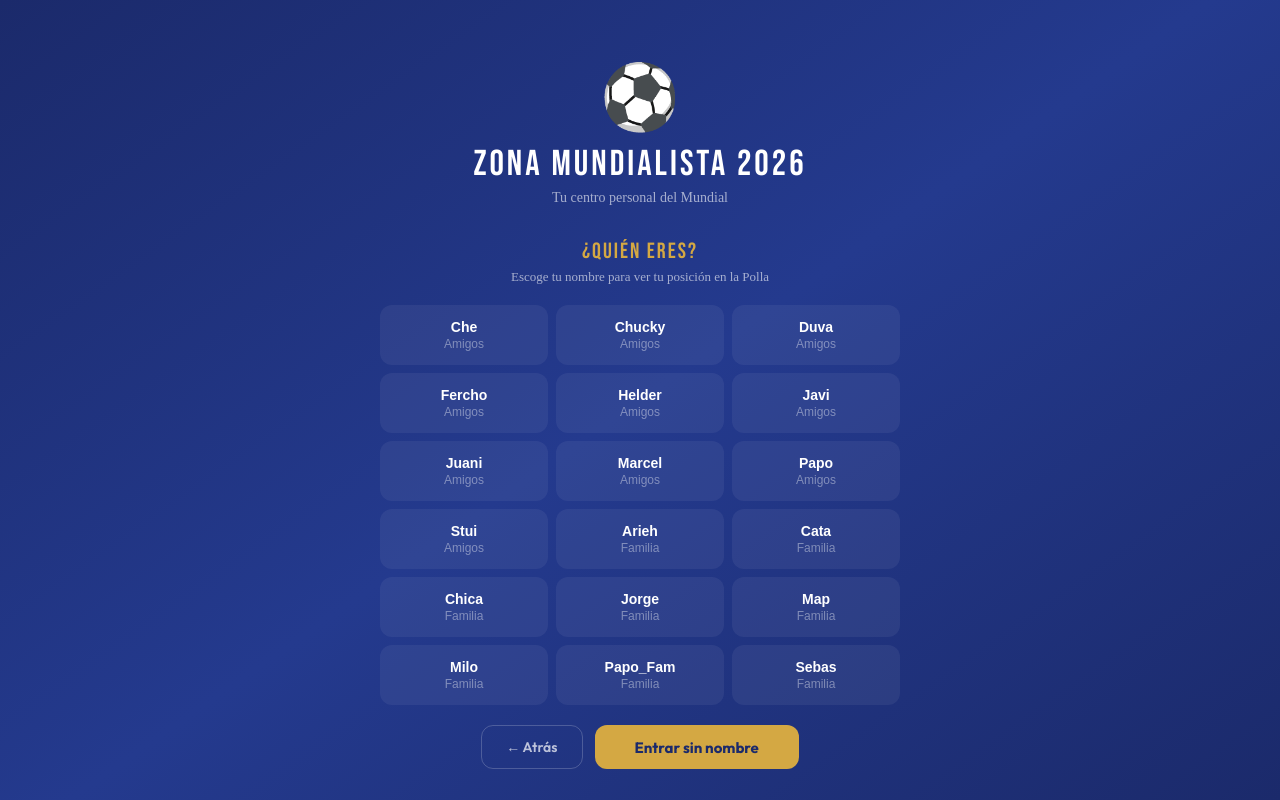
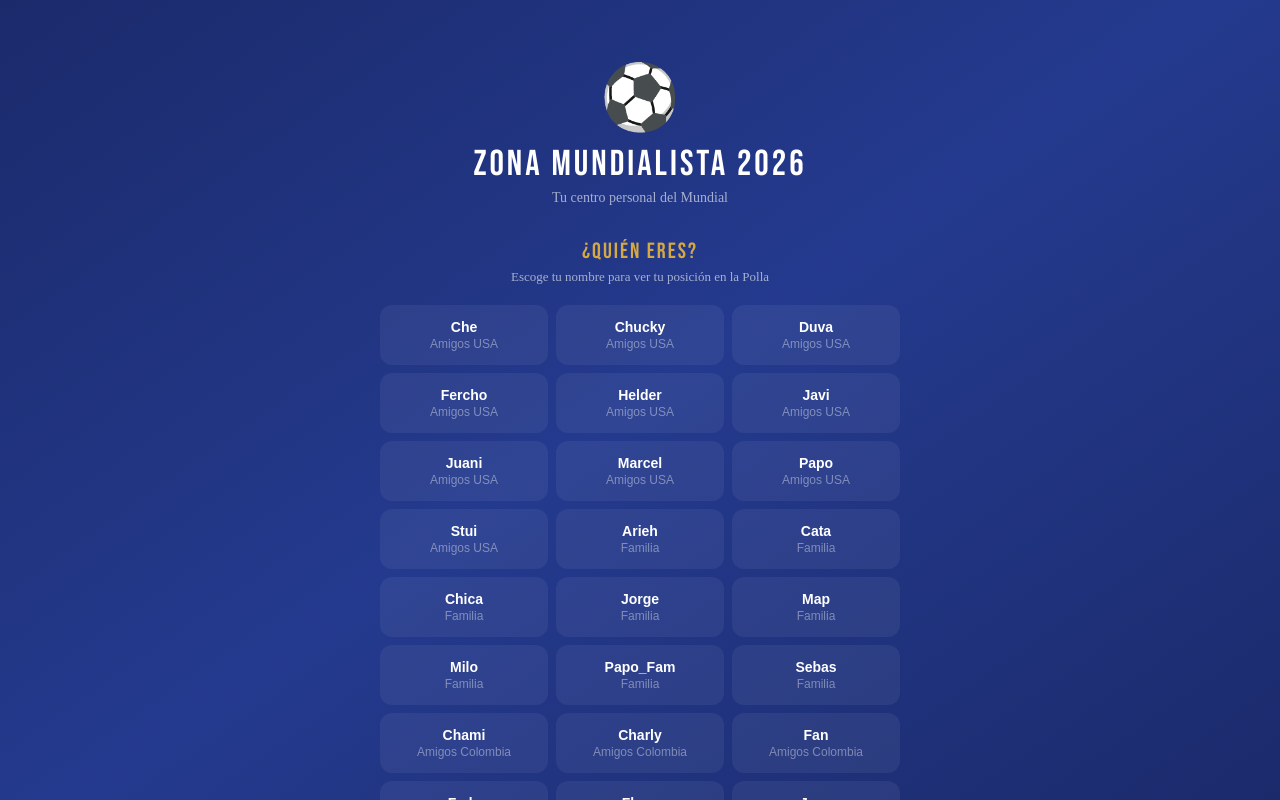
Before and after one commit to papsTrue73/worldcup-papo, a React (Vite) app: page / in a window 1280 px wide. Both pictures are taken after a click on the button "Saltar →". Built offline with nearby package versions, Linux system fonts and the light colour scheme.

Commit message:
update app

```diff
--- a/src/App.jsx
+++ b/src/App.jsx
@@ -105,7 +105,7 @@ const LANG = {
     importDesc: "Pega datos JSON de los participantes. Usa el convertidor de Excel para generar el JSON desde los archivos .xlsx",
     importBtn: "📋 Importar JSON", importClose: "Cerrar", importGo: "Importar",
     imported: "importado", importedPlural: "importados",
-    friends: "AMIGOS", family: "FAMILIA", players: "jugadores",
+    friends_usa: "AMIGOS USA", friends_co: "AMIGOS COLOMBIA", family: "FAMILIA", players: "jugadores",
     showDemo: "Datos demo", noPlayers: "Sin jugadores. Importa datos o activa el demo.",
     pos: "Pos", name: "Nombre", resultsCol: "Resultado", exactCol: "Exacto",
     groupCol: "Grupo", bonusCol: "Bonos", totalCol: "Total",
@@ -190,7 +190,7 @@ const LANG = {
     importDesc: "Paste JSON data from participants. Use the Excel converter to generate JSON from .xlsx files",
     importBtn: "📋 Import JSON", importClose: "Close", importGo: "Import",
     imported: "imported", importedPlural: "imported",
-    friends: "FRIENDS", family: "FAMILY", players: "players",
+    friends_usa: "FRIENDS USA", friends_co: "FRIENDS COLOMBIA", family: "FAMILY", players: "players",
     showDemo: "Demo data", noPlayers: "No players. Import data or enable demo.",
     pos: "Pos", name: "Name", resultsCol: "Results", exactCol: "Exact",
     groupCol: "Groups", bonusCol: "Bonus", totalCol: "Total",
@@ -355,34 +355,34 @@ const DEMO_DATA = {
 };
 
 const DEMO_PLAYERS = [
-  {name:"Che",group:"friends",champion:"Argentina",goldenBoot:"Álvarez",
+  {name:"Che",group:"friends_usa",champion:"Argentina",goldenBoot:"Álvarez",
     groupWinners:{A:"Mexico",B:"Canada",C:"Brazil",D:"USA",E:"Germany",F:"Netherlands",G:"Belgium",H:"Uruguay",I:"France",J:"Argentina",K:"Colombia",L:"England"},
     matches:{0:{r:"W",h:1,a:0},1:{r:"D",h:1,a:1},2:{r:"W",h:2,a:1},3:{r:"W",h:3,a:0}}},
-  {name:"Chucky",group:"friends",champion:"Argentina",goldenBoot:"Mbappé",
+  {name:"Chucky",group:"friends_usa",champion:"Argentina",goldenBoot:"Mbappé",
     groupWinners:{A:"Mexico",B:"Canada",C:"Brazil",D:"USA",E:"Germany",F:"Netherlands",G:"Belgium",H:"Spain",I:"France",J:"Argentina",K:"Portugal",L:"England"},
     matches:{0:{r:"W",h:2,a:1},1:{r:"D",h:1,a:1},2:{r:"W",h:1,a:0},3:{r:"W",h:2,a:0}}},
-  {name:"Duva",group:"friends",champion:"Brazil",goldenBoot:"Vinícius Jr.",
+  {name:"Duva",group:"friends_usa",champion:"Brazil",goldenBoot:"Vinícius Jr.",
     groupWinners:{A:"Mexico",B:"Switzerland",C:"Brazil",D:"Türkiye",E:"Ecuador",F:"Japan",G:"Egypt",H:"Uruguay",I:"France",J:"Argentina",K:"Colombia",L:"Croatia"},
     matches:{0:{r:"D",h:1,a:1},1:{r:"W",h:2,a:0},2:{r:"W",h:3,a:1},3:{r:"D",h:1,a:1}}},
-  {name:"Fercho",group:"friends",champion:"Spain",goldenBoot:"Yamal",
+  {name:"Fercho",group:"friends_usa",champion:"Spain",goldenBoot:"Yamal",
     groupWinners:{A:"South Korea",B:"Canada",C:"Morocco",D:"USA",E:"Germany",F:"Netherlands",G:"Belgium",H:"Spain",I:"France",J:"Argentina",K:"Portugal",L:"England"},
     matches:{0:{r:"W",h:3,a:0},1:{r:"D",h:0,a:0},2:{r:"W",h:2,a:0},3:{r:"W",h:3,a:1}}},
-  {name:"Helder",group:"friends",champion:"France",goldenBoot:"Haaland",
+  {name:"Helder",group:"friends_usa",champion:"France",goldenBoot:"Haaland",
     groupWinners:{A:"Mexico",B:"Canada",C:"Brazil",D:"USA",E:"Germany",F:"Japan",G:"Belgium",H:"Spain",I:"France",J:"Argentina",K:"Portugal",L:"England"},
     matches:{0:{r:"W",h:1,a:0},1:{r:"W",h:2,a:1},2:{r:"D",h:0,a:0},3:{r:"D",h:0,a:0}}},
-  {name:"Javi",group:"friends",champion:"Germany",goldenBoot:"Musiala",
+  {name:"Javi",group:"friends_usa",champion:"Germany",goldenBoot:"Musiala",
     groupWinners:{A:"Mexico",B:"Switzerland",C:"Brazil",D:"USA",E:"Germany",F:"Netherlands",G:"Belgium",H:"Spain",I:"Norway",J:"Argentina",K:"Colombia",L:"England"},
     matches:{0:{r:"L",h:0,a:2},1:{r:"D",h:1,a:1},2:{r:"W",h:2,a:1},3:{r:"L",h:0,a:1}}},
-  {name:"Juani",group:"friends",champion:"Argentina",goldenBoot:"Messi",
+  {name:"Juani",group:"friends_usa",champion:"Argentina",goldenBoot:"Messi",
     groupWinners:{A:"Mexico",B:"Canada",C:"Brazil",D:"USA",E:"Germany",F:"Netherlands",G:"Belgium",H:"Spain",I:"France",J:"Argentina",K:"Portugal",L:"England"},
     matches:{0:{r:"W",h:2,a:0},1:{r:"L",h:0,a:2},2:{r:"W",h:2,a:0},3:{r:"W",h:2,a:1}}},
-  {name:"Marcel",group:"friends",champion:"England",goldenBoot:"Kane",
+  {name:"Marcel",group:"friends_usa",champion:"England",goldenBoot:"Kane",
     groupWinners:{A:"Czechia",B:"Switzerland",C:"Morocco",D:"Türkiye",E:"Ecuador",F:"Japan",G:"Egypt",H:"Uruguay",I:"Norway",J:"Algeria",K:"Colombia",L:"England"},
     matches:{0:{r:"D",h:0,a:0},1:{r:"W",h:3,a:1},2:{r:"L",h:0,a:1},3:{r:"D",h:2,a:2}}},
-  {name:"Papo",group:"friends",champion:"Colombia",goldenBoot:"Luis Díaz",
+  {name:"Papo",group:"friends_usa",champion:"Colombia",goldenBoot:"Luis Díaz",
     groupWinners:{A:"Mexico",B:"Canada",C:"Brazil",D:"USA",E:"Germany",F:"Netherlands",G:"Belgium",H:"Spain",I:"France",J:"Argentina",K:"Colombia",L:"England"},
     matches:{0:{r:"W",h:2,a:1},1:{r:"D",h:1,a:1},2:{r:"W",h:2,a:0},3:{r:"D",h:1,a:1}}},
-  {name:"Stui",group:"friends",champion:"France",goldenBoot:"Mbappé",
+  {name:"Stui",group:"friends_usa",champion:"France",goldenBoot:"Mbappé",
     groupWinners:{A:"Mexico",B:"Switzerland",C:"Brazil",D:"USA",E:"Germany",F:"Japan",G:"Belgium",H:"Spain",I:"France",J:"Argentina",K:"Portugal",L:"Croatia"},
     matches:{0:{r:"W",h:2,a:1},1:{r:"W",h:3,a:1},2:{r:"D",h:1,a:1},3:{r:"D",h:0,a:0}}},
   {name:"Arieh",group:"family",champion:"Argentina",goldenBoot:"Mbappé",
@@ -409,6 +409,37 @@ const DEMO_PLAYERS = [
   {name:"Sebas",group:"family",champion:"Brazil",goldenBoot:"Vinícius Jr.",
     groupWinners:{A:"Mexico",B:"Canada",C:"Brazil",D:"USA",E:"Germany",F:"Japan",G:"Belgium",H:"Spain",I:"France",J:"Argentina",K:"Colombia",L:"England"},
     matches:{0:{r:"W",h:2,a:0},1:{r:"D",h:1,a:1},2:{r:"W",h:1,a:0},3:{r:"D",h:0,a:0}}},
+  // Amigos Colombia
+  {name:"Chami",group:"friends_co",champion:"Colombia",goldenBoot:"Luis Díaz",
+    groupWinners:{A:"Mexico",B:"Canada",C:"Brazil",D:"USA",E:"Germany",F:"Netherlands",G:"Belgium",H:"Spain",I:"France",J:"Argentina",K:"Colombia",L:"England"},
+    matches:{0:{r:"W",h:2,a:1},1:{r:"D",h:0,a:0},2:{r:"W",h:2,a:0},3:{r:"D",h:1,a:1}}},
+  {name:"Charly",group:"friends_co",champion:"Argentina",goldenBoot:"Messi",
+    groupWinners:{A:"Mexico",B:"Switzerland",C:"Brazil",D:"USA",E:"Germany",F:"Japan",G:"Belgium",H:"Spain",I:"France",J:"Argentina",K:"Portugal",L:"England"},
+    matches:{0:{r:"W",h:1,a:0},1:{r:"W",h:2,a:1},2:{r:"D",h:1,a:1},3:{r:"W",h:2,a:0}}},
+  {name:"Fan",group:"friends_co",champion:"Brazil",goldenBoot:"Vinícius Jr.",
+    groupWinners:{A:"Mexico",B:"Canada",C:"Morocco",D:"Türkiye",E:"Ecuador",F:"Netherlands",G:"Egypt",H:"Uruguay",I:"France",J:"Argentina",K:"Colombia",L:"Croatia"},
+    matches:{0:{r:"D",h:1,a:1},1:{r:"D",h:1,a:1},2:{r:"W",h:3,a:0},3:{r:"L",h:0,a:2}}},
+  {name:"Fede",group:"friends_co",champion:"Colombia",goldenBoot:"Jhon Durán",
+    groupWinners:{A:"Mexico",B:"Canada",C:"Brazil",D:"USA",E:"Germany",F:"Netherlands",G:"Belgium",H:"Spain",I:"France",J:"Argentina",K:"Colombia",L:"England"},
+    matches:{0:{r:"W",h:3,a:0},1:{r:"D",h:1,a:1},2:{r:"W",h:2,a:1},3:{r:"W",h:1,a:0}}},
+  {name:"Flaco",group:"friends_co",champion:"Spain",goldenBoot:"Yamal",
+    groupWinners:{A:"South Korea",B:"Switzerland",C:"Brazil",D:"USA",E:"Germany",F:"Netherlands",G:"Belgium",H:"Spain",I:"France",J:"Argentina",K:"Portugal",L:"England"},
+    matches:{0:{r:"W",h:2,a:1},1:{r:"L",h:0,a:1},2:{r:"D",h:0,a:0},3:{r:"D",h:2,a:2}}},
+  {name:"Jose",group:"friends_co",champion:"Argentina",goldenBoot:"Mbappé",
+    groupWinners:{A:"Mexico",B:"Canada",C:"Brazil",D:"USA",E:"Germany",F:"Netherlands",G:"Belgium",H:"Spain",I:"France",J:"Argentina",K:"Portugal",L:"England"},
+    matches:{0:{r:"W",h:2,a:0},1:{r:"D",h:1,a:1},2:{r:"W",h:1,a:0},3:{r:"W",h:3,a:1}}},
+  {name:"Juan",group:"friends_co",champion:"France",goldenBoot:"Haaland",
+    groupWinners:{A:"Mexico",B:"Switzerland",C:"Brazil",D:"USA",E:"Germany",F:"Japan",G:"Belgium",H:"Spain",I:"France",J:"Argentina",K:"Colombia",L:"Croatia"},
+    matches:{0:{r:"L",h:0,a:2},1:{r:"W",h:2,a:0},2:{r:"W",h:2,a:0},3:{r:"D",h:0,a:0}}},
+  {name:"Kiko",group:"friends_co",champion:"Colombia",goldenBoot:"Luis Díaz",
+    groupWinners:{A:"Mexico",B:"Canada",C:"Brazil",D:"Paraguay",E:"Ecuador",F:"Netherlands",G:"Belgium",H:"Spain",I:"France",J:"Argentina",K:"Colombia",L:"England"},
+    matches:{0:{r:"W",h:1,a:0},1:{r:"D",h:2,a:2},2:{r:"W",h:2,a:1},3:{r:"W",h:2,a:0}}},
+  {name:"Lucho",group:"friends_co",champion:"Germany",goldenBoot:"Musiala",
+    groupWinners:{A:"Mexico",B:"Canada",C:"Brazil",D:"USA",E:"Germany",F:"Netherlands",G:"Belgium",H:"Uruguay",I:"Norway",J:"Argentina",K:"Portugal",L:"England"},
+    matches:{0:{r:"D",h:0,a:0},1:{r:"W",h:3,a:1},2:{r:"L",h:0,a:1},3:{r:"W",h:2,a:1}}},
+  {name:"Mario",group:"friends_co",champion:"Colombia",goldenBoot:"Jhon Durán",
+    groupWinners:{A:"Mexico",B:"Canada",C:"Brazil",D:"USA",E:"Germany",F:"Netherlands",G:"Belgium",H:"Spain",I:"France",J:"Argentina",K:"Colombia",L:"England"},
+    matches:{0:{r:"W",h:2,a:1},1:{r:"D",h:1,a:1},2:{r:"W",h:2,a:0},3:{r:"W",h:1,a:0}}},
 ];
 
 // ─────────────────────────────────────────────
@@ -1572,7 +1603,8 @@ function PredictionsPage({fixtures,uploaded,setUploaded}) {
   }, [autoLoaded, sheetConnected, uploaded.length]);
 
   const all=[...(showDemo?DEMO_PLAYERS:[]),...uploaded];
-  const fri=all.filter(p=>p.group==="friends");
+  const fri=all.filter(p=>p.group==="friends_usa");
+  const co=all.filter(p=>p.group==="friends_co");
   const fam=all.filter(p=>p.group==="family");
 
   // Parse Google Sheet ID from URL or raw ID
@@ -1671,7 +1703,7 @@ function PredictionsPage({fixtures,uploaded,setUploaded}) {
             const aVal=parseInt(row[gvIdx]);
             if(isNaN(hVal)&&isNaN(aVal)) continue;
             const result=!isNaN(hVal)&&!isNaN(aVal)?(hVal>aVal?"W":hVal<aVal?"L":"D"):"D";
-            if(!players[name]) players[name]={name,group:"friends",champion:"",goldenBoot:"",groupWinners:{},matches:{},uploaded:true};
+            if(!players[name]) players[name]={name,group:"friends_usa",champion:"",goldenBoot:"",groupWinners:{},matches:{},uploaded:true};
             players[name].matches[matchNum-1]={r:result,h:isNaN(hVal)?0:hVal,a:isNaN(aVal)?0:aVal};
           }
         }
@@ -1763,7 +1795,7 @@ function PredictionsPage({fixtures,uploaded,setUploaded}) {
       <div style={{background:"#FFFFFF",border:"1px solid rgba(0,0,0,.08)",borderRadius:16,padding:24,marginBottom:20}}>
         <div style={{display:"flex",justifyContent:"space-between",alignItems:"center",flexWrap:"wrap",gap:16}}>
           <div><div style={{fontFamily:fb,fontSize:32,letterSpacing:2,color:"#1B2A6B"}}>{sel.name}</div>
-            <span style={{fontSize:12,fontWeight:700,padding:"3px 12px",borderRadius:20,background:sel.group==="friends"?"rgba(6,182,212,.12)":"rgba(244,63,94,.12)",color:sel.group==="friends"?"#1B2A6B":"#009B3A",marginTop:6,display:"inline-block"}}>{sel.group==="friends"?t.friends.charAt(0).toUpperCase()+t.friends.slice(1).toLowerCase():t.family.charAt(0).toUpperCase()+t.family.slice(1).toLowerCase()}</span></div>
+            <span style={{fontSize:12,fontWeight:700,padding:"3px 12px",borderRadius:20,background:sel.group==="friends_usa"?"#1B2A6B15":sel.group==="friends_co"?"#D4A84320":"#C8102E15",color:sel.group==="friends_usa"?"#1B2A6B":sel.group==="friends_co"?"#B8860B":"#C8102E",marginTop:6,display:"inline-block"}}>{sel.group==="friends_usa"?"Amigos USA":sel.group==="friends_co"?"Amigos Colombia":"Familia"}</span></div>
           <div style={{textAlign:"center"}}><div style={{fontFamily:fb,fontSize:48,color:"#D4A843"}}>{pts.total}</div><div style={{fontSize:12,fontWeight:700,color:"#4B5563"}}>PUNTOS</div></div>
         </div>
         <div style={{display:"grid",gridTemplateColumns:mobile?"repeat(2,1fr)":"repeat(4,1fr)",gap:10,marginTop:20}}>
@@ -1817,13 +1849,14 @@ function PredictionsPage({fixtures,uploaded,setUploaded}) {
     </div>}
     {/* Filters */}
     <div style={{display:"flex",gap:6,marginBottom:20,alignItems:"center",flexWrap:"wrap"}}>
-      {[{id:"all",l:"Todos"},{id:"friends",l:"Amigos"},{id:"family",l:"Familia"}].map(f=>(
+      {[{id:"all",l:"Todos"},{id:"friends_usa",l:"Amigos USA"},{id:"friends_co",l:"Amigos Colombia"},{id:"family",l:"Familia"}].map(f=>(
         <button key={f.id} onClick={()=>setFilter(f.id)} style={{padding:"7px 16px",borderRadius:8,border:"1px solid rgba(0,0,0,.08)",cursor:"pointer",fontSize:12,fontWeight:600,fontFamily:ff,background:filter===f.id?"#1B2A6B":"#FFFFFF",color:filter===f.id?"#FFFFFF":"#4B5563"}}>{f.l}</button>))}
       <label style={{marginLeft:"auto",display:"flex",alignItems:"center",gap:6,cursor:"pointer",fontSize:12,color:"#4B5563"}}>
         <input type="checkbox" checked={showDemo} onChange={e=>setShowDemo(e.target.checked)}/> {t.showDemo}</label>
     </div>
     <div style={{display:"flex",flexDirection:"column",gap:24}}>
-      {(filter==="all"||filter==="friends")&&board(fri,t.friends,"#1B2A6B","friends")}
+      {(filter==="all"||filter==="friends_usa")&&board(fri,t.friends_usa,"#1B2A6B","friends_usa")}
+      {(filter==="all"||filter==="friends_co")&&board(co,t.friends_co,"#D4A843","friends_co")}
       {(filter==="all"||filter==="family")&&board(fam,t.family,"#C8102E","family")}
       {fri.length===0&&fam.length===0&&<div style={{textAlign:"center",padding:40,color:"#4B5563"}}>{t.noPlayers}</div>}
     </div>
@@ -2110,7 +2143,7 @@ function WelcomeScreen({onComplete, players}) {
                   cursor:"pointer",textAlign:"center",transition:"all .15s",
                 }}>
                   <div style={{fontSize:14,fontWeight:600,color:selName===p.name?"#D4A843":"#FFFFFF"}}>{p.name}</div>
-                  <div style={{fontSize:12,color:"rgba(255,255,255,.4)",marginTop:2}}>{p.group==="friends"?"Amigos":"Familia"}</div>
+                  <div style={{fontSize:12,color:"rgba(255,255,255,.4)",marginTop:2}}>{p.group==="friends_usa"?"Amigos USA":p.group==="friends_co"?"Amigos Colombia":"Familia"}</div>
                 </button>
               ))}
             </div>
@@ -2312,7 +2345,7 @@ export default function App() {
                 <div>
                   <div style={{fontSize:12,fontWeight:700,color:"#6B7280"}}>TU POSICIÓN EN LA POLLA</div>
                   <div style={{fontSize:14,fontWeight:700,color:"#1F2937"}}>{pollaRank.total} puntos</div>
-                  <div style={{fontSize:12,color:"#6B7280"}}>{pollaRank.pos} de {pollaRank.of} en {DEMO_PLAYERS.find(p=>p.name===userName)?.group==="friends"?"Amigos":"Familia"}</div>
+                  <div style={{fontSize:12,color:"#6B7280"}}>{pollaRank.pos} de {pollaRank.of} en {DEMO_PLAYERS.find(p=>p.name===userName)?.group==="friends_usa"?"Amigos USA":DEMO_PLAYERS.find(p=>p.name===userName)?.group==="friends_co"?"Amigos Colombia":"Familia"}</div>
                 </div>
               </div>}
             </div>
```
